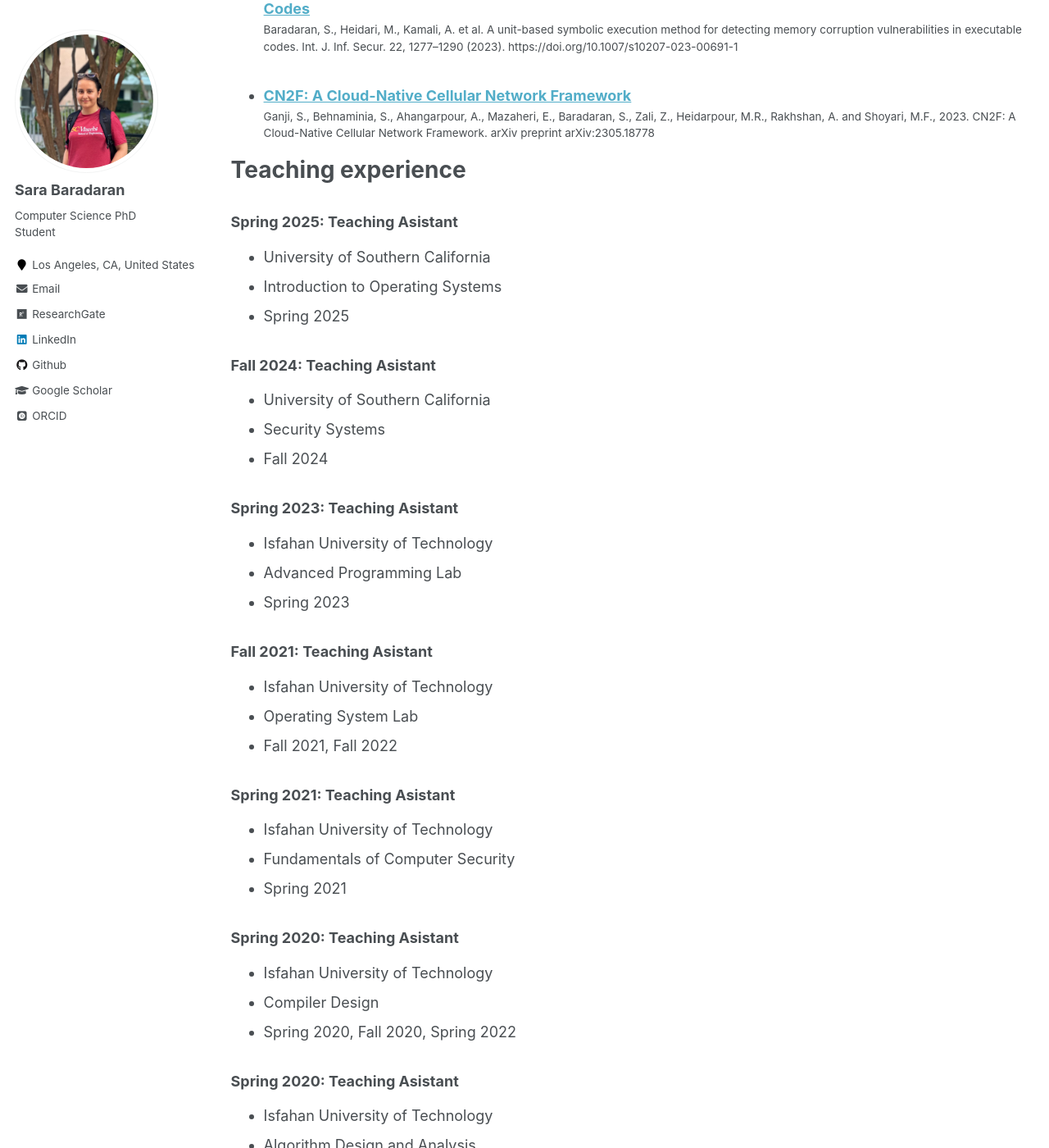
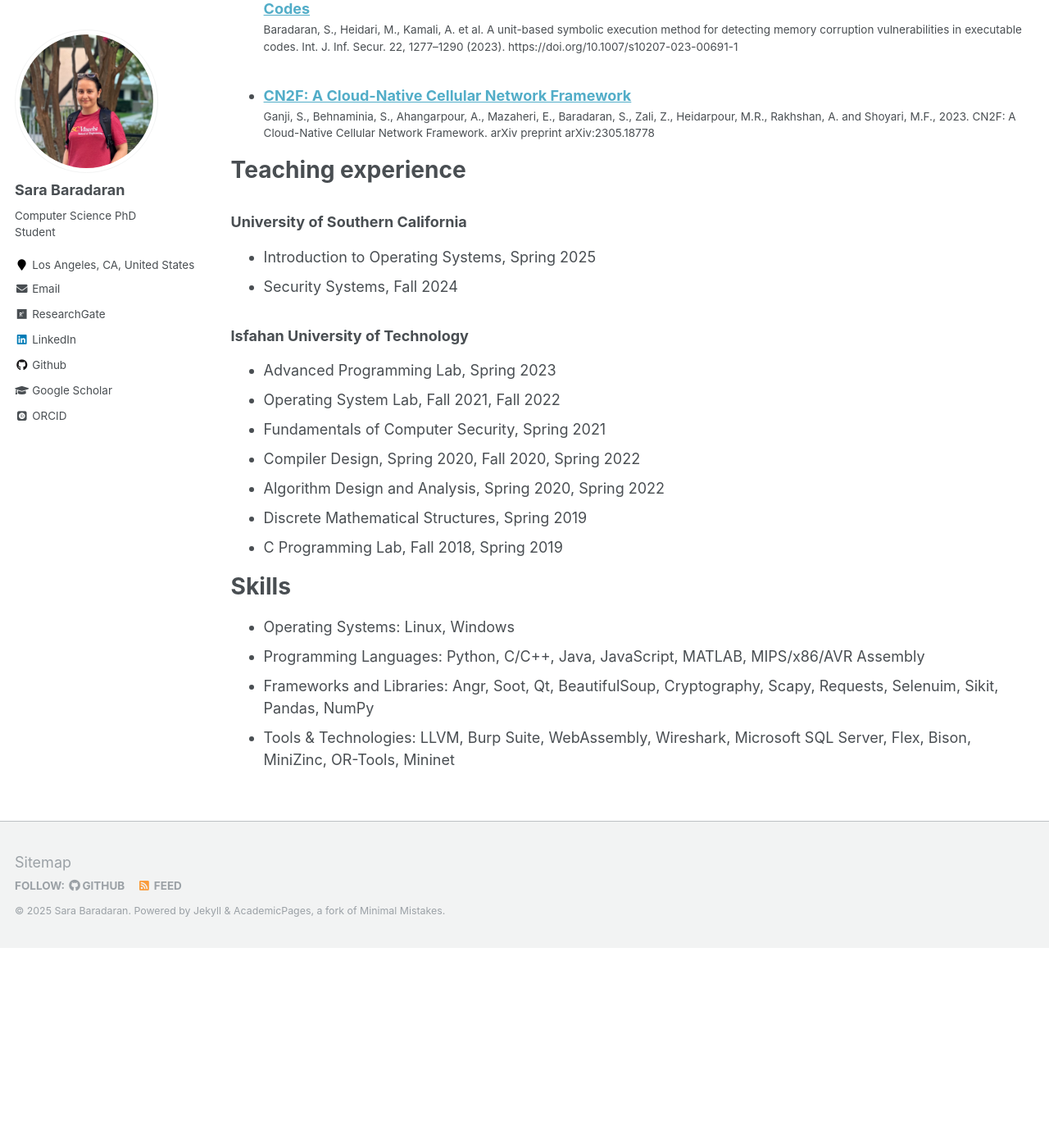
Before and after one commit to SaraBaradaran/SaraBaradaran.github.io, a Jekyll site: the page built from _pages/cv.md, in a window 1280 px wide and 1400 px high, scrolled down 1254 px. Shown: the whole window at 82% size. Built offline with Jekyll 4.4.1, drawn with Linux system fonts in a browser that asks for light colours; some web fonts are replaced; after the commit the page ends 2410 px from its top, so only the background shows below that; some of the changed text lies outside the part shown.

Commit message:
Update cv.md

```diff
--- a/_pages/cv.md
+++ b/_pages/cv.md
@@ -43,50 +43,19 @@ Publications
 
 Teaching experience
 ======
-### Spring 2025: Teaching Asistant
-  * University of Southern California
-  * Introduction to Operating Systems
-  * Spring 2025
 
-### Fall 2024: Teaching Asistant
-  * University of Southern California
-  * Security Systems
-  * Fall 2024
+### University of Southern California
+  * Introduction to Operating Systems, Spring 2025
+  * Security Systems, Fall 2024
 
-### Spring 2023: Teaching Asistant
-  * Isfahan University of Technology
-  * Advanced Programming Lab
-  * Spring 2023
-
-### Fall 2021: Teaching Asistant
-  * Isfahan University of Technology
-  * Operating System Lab
-  * Fall 2021, Fall 2022
-
-### Spring 2021: Teaching Asistant
-  * Isfahan University of Technology
-  * Fundamentals of Computer Security
-  * Spring 2021
-
-### Spring 2020: Teaching Asistant
-  * Isfahan University of Technology
-  * Compiler Design
-  * Spring 2020, Fall 2020, Spring 2022
-
-### Spring 2020: Teaching Asistant
-  * Isfahan University of Technology
-  * Algorithm Design and Analysis
-  * Spring 2020, Spring 2022
-
-### Spring 2019: Teaching Asistant
-  * Isfahan University of Technology
-  * Discrete Mathematical Structures
-  * Spring 2019
-
-### Fall 2018: Teaching Asistant
-  * Isfahan University of Technology
-  * C Programming Lab
-  * Fall 2018, Spring 2019
+### Isfahan University of Technology
+  * Advanced Programming Lab, Spring 2023
+  * Operating System Lab, Fall 2021, Fall 2022
+  * Fundamentals of Computer Security, Spring 2021
+  * Compiler Design, Spring 2020, Fall 2020, Spring 2022
+  * Algorithm Design and Analysis, Spring 2020, Spring 2022
+  * Discrete Mathematical Structures, Spring 2019
+  * C Programming Lab, Fall 2018, Spring 2019
 
 Skills
 ======
```
